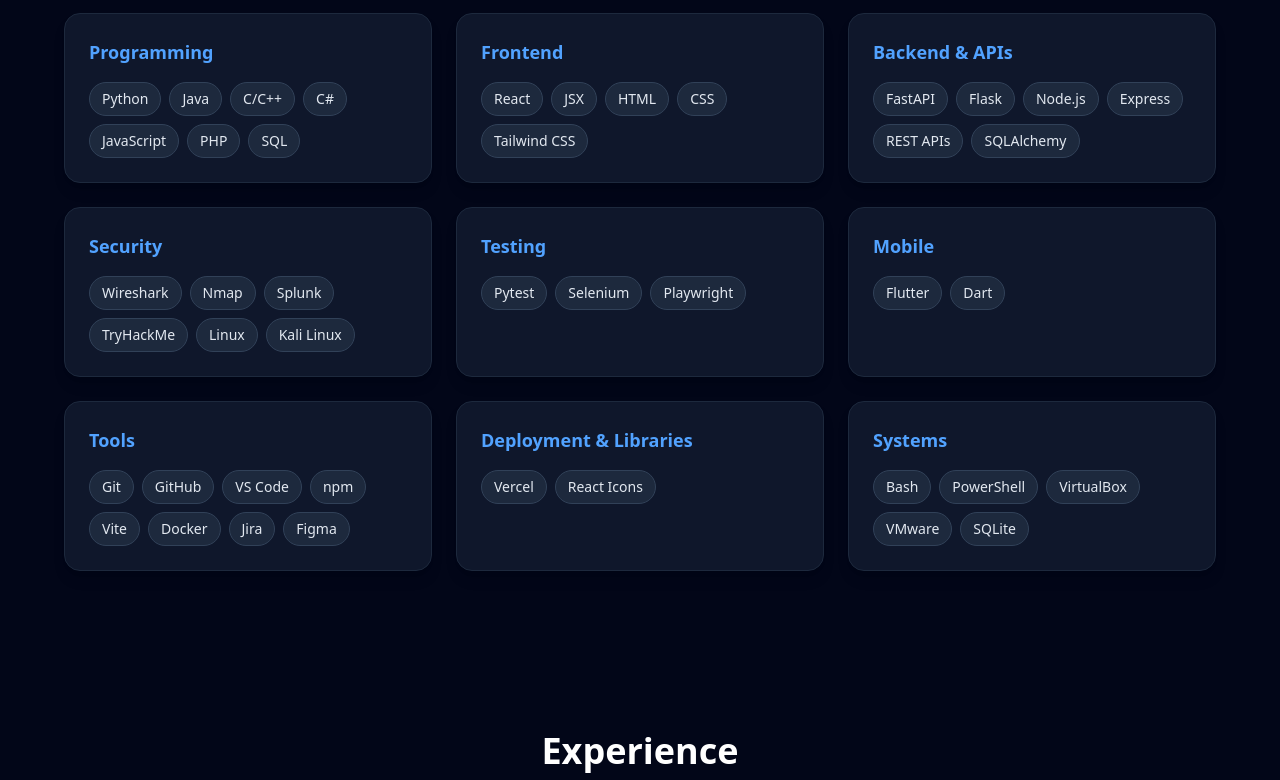
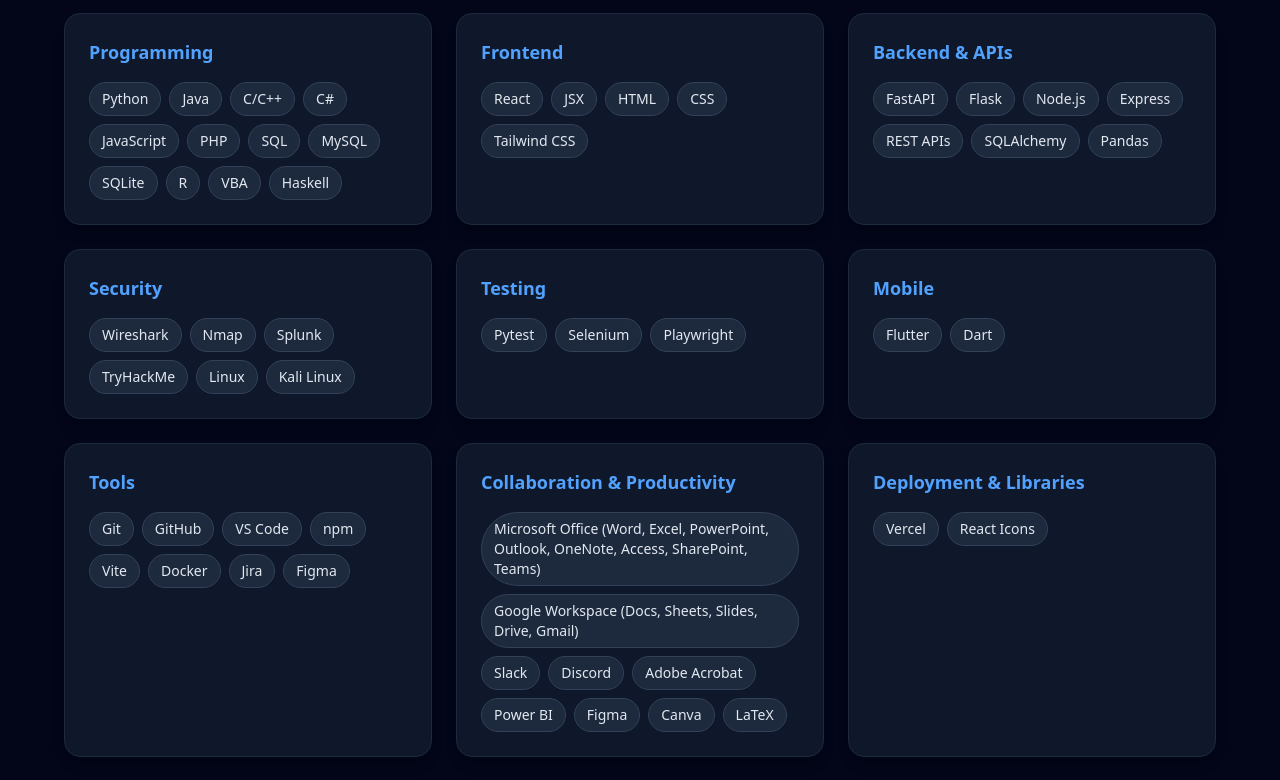
Before and after one commit to danielpope05/Portfolio, a React (Vite) app: page / in a window 1280 px wide. Shown: the part 2480-3260 px from the top of the page. Built offline with nearby package versions, Linux system fonts and the light colour scheme.

Commit message:
collab section added

```diff
--- a/src/components/Skills.jsx
+++ b/src/components/Skills.jsx
@@ -2,7 +2,20 @@
   const skillGroups = [
     {
       title: "Programming",
-      skills: ["Python", "Java", "C/C++", "C#", "JavaScript", "PHP", "SQL"],
+      skills: [
+        "Python",
+        "Java",
+        "C/C++",
+        "C#",
+        "JavaScript",
+        "PHP",
+        "SQL",
+        "MySQL",
+        "SQLite",
+        "R",
+        "VBA",
+        "Haskell",
+      ],
     },
     {
       title: "Frontend",
@@ -10,11 +23,26 @@
     },
     {
       title: "Backend & APIs",
-      skills: ["FastAPI", "Flask", "Node.js", "Express", "REST APIs", "SQLAlchemy"],
+      skills: [
+        "FastAPI",
+        "Flask",
+        "Node.js",
+        "Express",
+        "REST APIs",
+        "SQLAlchemy",
+        "Pandas",
+      ],
     },
     {
       title: "Security",
-      skills: ["Wireshark", "Nmap", "Splunk", "TryHackMe", "Linux", "Kali Linux"],
+      skills: [
+        "Wireshark",
+        "Nmap",
+        "Splunk",
+        "TryHackMe",
+        "Linux",
+        "Kali Linux",
+      ],
     },
     {
       title: "Testing",
@@ -26,7 +54,30 @@
     },
     {
       title: "Tools",
-      skills: ["Git", "GitHub", "VS Code", "npm", "Vite", "Docker", "Jira", "Figma"],
+      skills: [
+        "Git",
+        "GitHub",
+        "VS Code",
+        "npm",
+        "Vite",
+        "Docker",
+        "Jira",
+        "Figma",
+      ],
+    },
+    {
+      title: "Collaboration & Productivity",
+      skills: [
+        "Microsoft Office (Word, Excel, PowerPoint, Outlook, OneNote, Access, SharePoint, Teams)",
+        "Google Workspace (Docs, Sheets, Slides, Drive, Gmail)",
+        "Slack",
+        "Discord",
+        "Adobe Acrobat",
+        "Power BI",
+        "Figma",
+        "Canva",
+        "LaTeX",
+      ],
     },
     {
       title: "Deployment & Libraries",
@@ -34,7 +85,7 @@
     },
     {
       title: "Systems",
-      skills: ["Bash", "PowerShell", "VirtualBox", "VMware", "SQLite"],
+      skills: ["Bash", "PowerShell", "VirtualBox", "VMware"],
     },
   ]
 
@@ -46,7 +97,8 @@
         </h2>
 
         <p className="text-slate-400 text-center max-w-2xl mx-auto mb-12">
-          A growing toolkit across software development, cybersecurity, systems, and modern web technologies.
+          A growing toolkit across software development, cybersecurity,
+          systems, and modern web technologies.
         </p>
 
         <div className="grid md:grid-cols-2 lg:grid-cols-3 gap-6">
@@ -76,6 +128,85 @@
     </section>
   )
 }
+
+// export default function Skills() {
+//   const skillGroups = [
+//     {
+//   title: "Programming",
+//   skills: ["Python", "Java", "C/C++", "C#", "JavaScript", "PHP", "SQL", "R", "VBA", "Haskell"],
+//     },
+//     {
+//       title: "Frontend",
+//       skills: ["React", "JSX", "HTML", "CSS", "Tailwind CSS"],
+//     },
+//     {
+//       title: "Backend & APIs",
+//       skills: ["FastAPI", "Flask", "Node.js", "Express", "REST APIs", "SQLAlchemy"],
+//     },
+//     {
+//       title: "Security",
+//       skills: ["Wireshark", "Nmap", "Splunk", "TryHackMe", "Linux", "Kali Linux"],
+//     },
+//     {
+//       title: "Testing",
+//       skills: ["Pytest", "Selenium", "Playwright"],
+//     },
+//     {
+//       title: "Mobile",
+//       skills: ["Flutter", "Dart"],
+//     },
+//     {
+//       title: "Tools",
+//       skills: ["Git", "GitHub", "VS Code", "npm", "Vite", "Docker", "Jira", "Figma"],
+//     },
+//     {
+//       title: "Deployment & Libraries",
+//       skills: ["Vercel", "React Icons"],
+//     },
+//     {
+//       title: "Systems",
+//       skills: ["Bash", "PowerShell", "VirtualBox", "VMware", "SQLite"],
+//     },
+//   ]
+
+//   return (
+//     <section id="skills" className="py-20 px-8 bg-slate-950">
+//       <div className="max-w-6xl mx-auto">
+//         <h2 className="text-3xl md:text-4xl font-bold text-center text-white mb-4">
+//           Skills
+//         </h2>
+
+//         <p className="text-slate-400 text-center max-w-2xl mx-auto mb-12">
+//           A growing toolkit across software development, cybersecurity, systems, and modern web technologies.
+//         </p>
+
+//         <div className="grid md:grid-cols-2 lg:grid-cols-3 gap-6">
+//           {skillGroups.map((group) => (
+//             <div
+//               key={group.title}
+//               className="bg-slate-900 border border-slate-800 rounded-2xl p-6 shadow-lg hover:shadow-blue-500/10 hover:-translate-y-1 transition"
+//             >
+//               <h3 className="text-lg font-semibold text-blue-400 mb-4">
+//                 {group.title}
+//               </h3>
+
+//               <div className="flex flex-wrap gap-2">
+//                 {group.skills.map((skill) => (
+//                   <span
+//                     key={skill}
+//                     className="px-3 py-1.5 rounded-full text-sm bg-slate-800 text-slate-200 border border-slate-700 hover:border-blue-500 hover:text-white transition"
+//                   >
+//                     {skill}
+//                   </span>
+//                 ))}
+//               </div>
+//             </div>
+//           ))}
+//         </div>
+//       </div>
+//     </section>
+//   )
+// }
 
 
 
```
